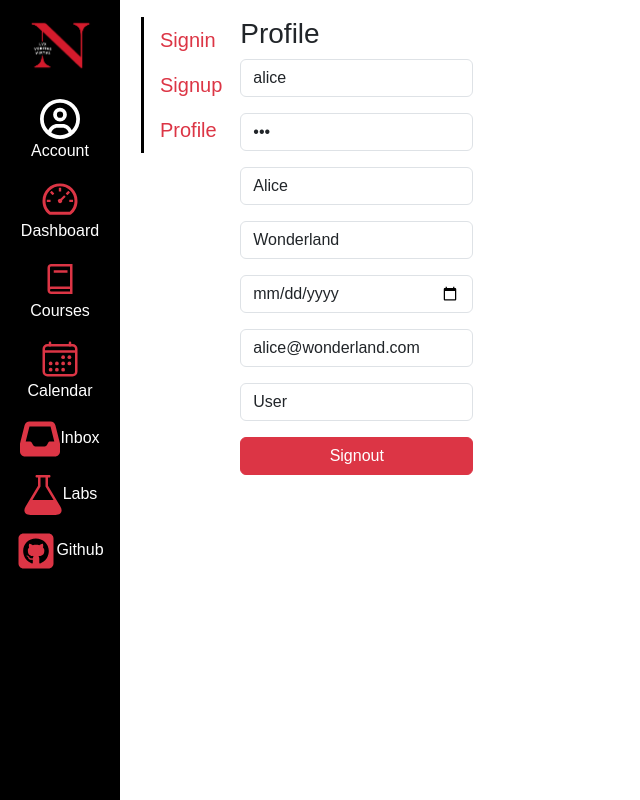
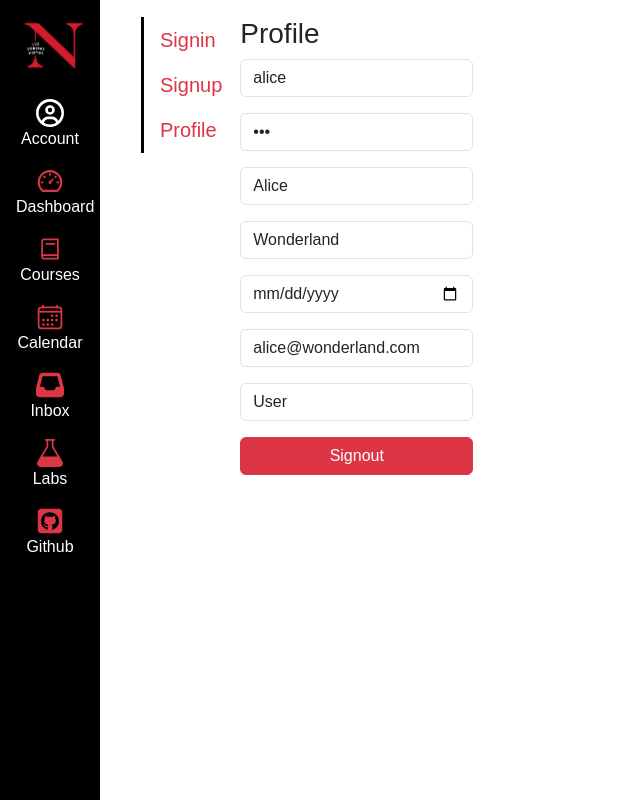
Before and after one commit to Adnu100/kambaz-fall-2025, a Next.js app: page /Account/Profile in a window 1280 px wide. Shown: the whole page, without its empty margins (0-640 px from the left). Built offline with nearby package versions, Linux system fonts and the light colour scheme.

Commit message:
beautified navbar

```diff
--- a/src/app/(Kambaz)/Navigation.tsx
+++ b/src/app/(Kambaz)/Navigation.tsx
@@ -10,7 +10,7 @@ export default function KambazNavigation() {
   return (
     <ListGroup
       className="rounded-0 position-fixed bottom-0 top-0 d-none d-md-block bg-black z-2"
-      style={{ width: 120 }}
+      style={{ width: 100 }}
       id="wd-kambaz-navigation"
     >
       <ListGroupItem
@@ -28,7 +28,7 @@ export default function KambazNavigation() {
           id="wd-account-link"
           className="text-white text-decoration-none"
         >
-          <FaRegCircleUser className="fs-1 text-white" />
+          <FaRegCircleUser className="fs-3 text-white" />
           Account
         </Link>
       </ListGroupItem>
@@ -38,7 +38,7 @@ export default function KambazNavigation() {
           id="wd-dashboard-link"
           className="text-white text-decoration-none"
         >
-          <AiOutlineDashboard className="fs-1 text-danger" />
+          <AiOutlineDashboard className="fs-3 text-danger mx-3" />
           Dashboard
         </Link>
       </ListGroupItem>
@@ -48,7 +48,7 @@ export default function KambazNavigation() {
           id="wd-dashboard-link"
           className="text-white text-decoration-none"
         >
-          <LiaBookSolid className="fs-1 text-danger" />
+          <LiaBookSolid className="fs-3 text-danger mx-3" />
           Courses
         </Link>
       </ListGroupItem>
@@ -58,7 +58,7 @@ export default function KambazNavigation() {
           id="wd-dashboard-link"
           className="text-white text-decoration-none"
         >
-          <IoCalendarOutline className="fs-1 text-danger" />
+          <IoCalendarOutline className="fs-3 text-danger mx-3" />
           Calendar
         </Link>
       </ListGroupItem>
@@ -68,7 +68,7 @@ export default function KambazNavigation() {
           id="wd-dashboard-link"
           className="text-white text-decoration-none"
         >
-          <FaInbox className="fs-1 text-danger" />
+          <FaInbox className="fs-3 text-danger mx-3" />
           Inbox
         </Link>
       </ListGroupItem>
@@ -78,7 +78,7 @@ export default function KambazNavigation() {
           id="wd-dashboard-link"
           className="text-white text-decoration-none"
         >
-          <ImLab className="fs-1 text-danger" />
+          <ImLab className="fs-3 text-danger mx-3" />
           Labs
         </Link>
       </ListGroupItem>
@@ -88,7 +88,7 @@ export default function KambazNavigation() {
           id="wd-dashboard-link"
           className="text-white text-decoration-none"
         >
-          <FaSquareGithub className="fs-1 text-danger" />
+          <FaSquareGithub className="fs-3 text-danger mx-3" />
           Github
         </Link>
       </ListGroupItem>
```
